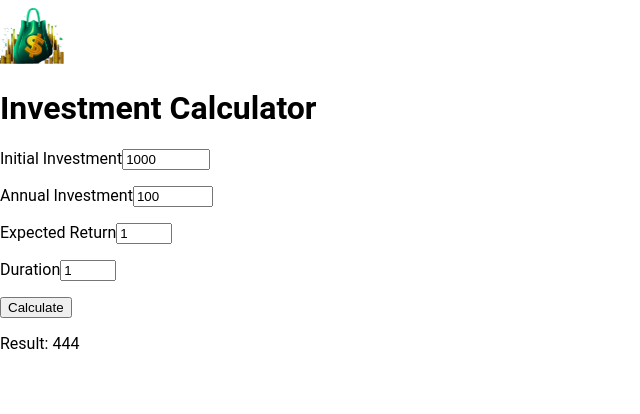
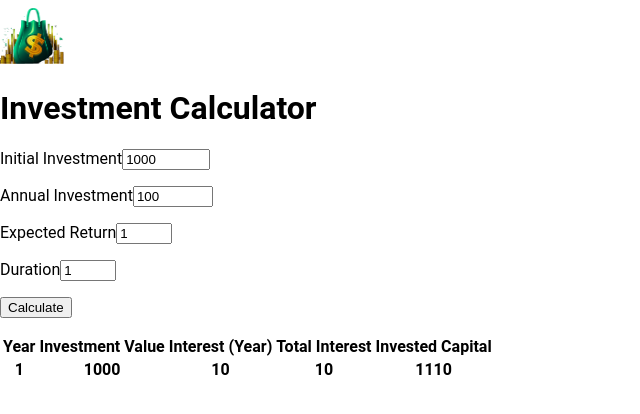
Before and after one commit to farooq-teqniqly/udacity-angular, an Angular app in the folder calculator/: page / in a window 1280 px wide. Both pictures are taken after a click on the button "Calculate". Shown: the top 414 px of the page, without its empty margins (0-640 px from the left). Built offline with nearby package versions, Linux system fonts and the light colour scheme.

Commit message:
chore: Added comprehensive investment projection table.

```diff
--- a/calculator/src/app/app.component.ts
+++ b/calculator/src/app/app.component.ts
@@ -2,6 +2,7 @@ import { Component } from "@angular/core";
 import { HeaderComponent } from "./header/header.component";
 import { CalculatorFormComponent } from "./calculator-form/calculator-form.component";
 import { InvestProjectionTableComponent } from "./invest-projection-table/invest-projection-table.component";
+import { InvestmentProjectionTableRow } from "./invest-projection-table/investment-projection-table-row";
 
 @Component({
   selector: "app-root",
@@ -14,9 +15,11 @@ import { InvestProjectionTableComponent } from "./invest-projection-table/invest
   styleUrl: "./app.component.css",
 })
 export class AppComponent {
-  projectionTable = 100;
+  projectionTable: InvestmentProjectionTableRow[] = [];
 
-  onResultCalculated(result: number) {
-    this.projectionTable = result;
+  onResultCalculated(
+    investmentProjectionTable: InvestmentProjectionTableRow[]
+  ) {
+    this.projectionTable = investmentProjectionTable;
   }
 }
--- /dev/null
+++ b/calculator/src/app/calculator-form/calculation-parameters.model.ts
@@ -0,0 +1,6 @@
+export interface CalculationParameters {
+  initialInvestment: number;
+  annualInvestment: number;
+  expectedReturn: number;
+  duration: number;
+}
--- a/calculator/src/app/calculator-form/calculator-form.component.ts
+++ b/calculator/src/app/calculator-form/calculator-form.component.ts
@@ -1,6 +1,7 @@
 import { Component, output } from "@angular/core";
 import { FormsModule } from "@angular/forms";
 import { CalculatorService } from "../calculator.service";
+import { InvestmentProjectionTableRow } from "../invest-projection-table/investment-projection-table-row";
 
 @Component({
   selector: "app-calculator-form",
@@ -19,12 +20,19 @@ export class CalculatorFormComponent {
   expectedReturn: number = this.expectedReturnRange[0];
   duration: number = this.durationRange[0];
 
-  calculationResult = output<number>();
+  calculationResult = output<InvestmentProjectionTableRow[]>();
 
   constructor(private calculatorService: CalculatorService) {}
 
   onCalculate() {
-    const result = this.calculatorService.calculate();
-    this.calculationResult.emit(result);
+    const investmentProjectionTable =
+      this.calculatorService.calculateInvestmentProjectionTable({
+        initialInvestment: this.initialInvestment,
+        annualInvestment: this.annualInvestment,
+        expectedReturn: this.expectedReturn,
+        duration: this.duration,
+      });
+
+    this.calculationResult.emit(investmentProjectionTable);
   }
 }
--- a/calculator/src/app/calculator.service.ts
+++ b/calculator/src/app/calculator.service.ts
@@ -1,10 +1,38 @@
 import { Injectable } from "@angular/core";
+import { CalculationParameters } from "./calculator-form/calculation-parameters.model";
+import { InvestmentProjectionTableRow } from "./invest-projection-table/investment-projection-table-row";
 
 @Injectable({
   providedIn: "root",
 })
 export class CalculatorService {
-  calculate() {
-    return 444;
+  calculateInvestmentProjectionTable(
+    calculationParameters: CalculationParameters
+  ): InvestmentProjectionTableRow[] {
+    const table = [];
+    let investmentValue = calculationParameters.initialInvestment;
+    let totalInterest = 0;
+
+    for (let year = 1; year <= calculationParameters.duration; year++) {
+      const interestAmount =
+        investmentValue * (calculationParameters.expectedReturn / 100);
+      totalInterest += interestAmount;
+      const investmentCapital =
+        investmentValue +
+        interestAmount +
+        calculationParameters.annualInvestment;
+
+      table.push({
+        year,
+        investmentValue,
+        interestAmount,
+        totalInterest,
+        investmentCapital,
+      });
+
+      investmentValue = investmentCapital;
+    }
+
+    return table;
   }
 }
--- a/calculator/src/app/invest-projection-table/invest-projection-table.component.html
+++ b/calculator/src/app/invest-projection-table/invest-projection-table.component.html
@@ -1 +1,20 @@
-<p>Result: {{ table() }}</p>
+<table>
+  <thead>
+    <tr>
+      <th>Year</th>
+      <th>Investment Value</th>
+      <th>Interest (Year)</th>
+      <th>Total Interest</th>
+      <th>Invested Capital</th>
+    </tr>
+    @for (row of table(); track $index) {
+      <tr>
+        <th>{{ row.year }}</th>
+        <th>{{ row.investmentValue }}</th>
+        <th>{{ row.interestAmount }}</th>
+        <th>{{ row.totalInterest }}</th>
+        <th>{{ row.investmentCapital }}</th>
+      </tr>
+    }
+  </thead>
+</table>
--- a/calculator/src/app/invest-projection-table/invest-projection-table.component.ts
+++ b/calculator/src/app/invest-projection-table/invest-projection-table.component.ts
@@ -1,4 +1,5 @@
 import { Component, input } from "@angular/core";
+import { InvestmentProjectionTableRow } from "./investment-projection-table-row";
 
 @Component({
   selector: "app-invest-projection-table",
@@ -7,5 +8,5 @@ import { Component, input } from "@angular/core";
   styleUrl: "./invest-projection-table.component.css",
 })
 export class InvestProjectionTableComponent {
-  table = input.required<number>();
+  table = input.required<InvestmentProjectionTableRow[]>();
 }
--- /dev/null
+++ b/calculator/src/app/invest-projection-table/investment-projection-table-row.ts
@@ -0,0 +1,7 @@
+export interface InvestmentProjectionTableRow {
+  year: number;
+  investmentValue: number;
+  interestAmount: number;
+  totalInterest: number;
+  investmentCapital: number;
+}
```
